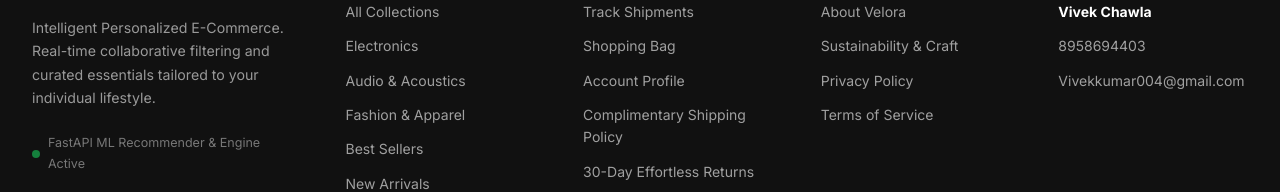
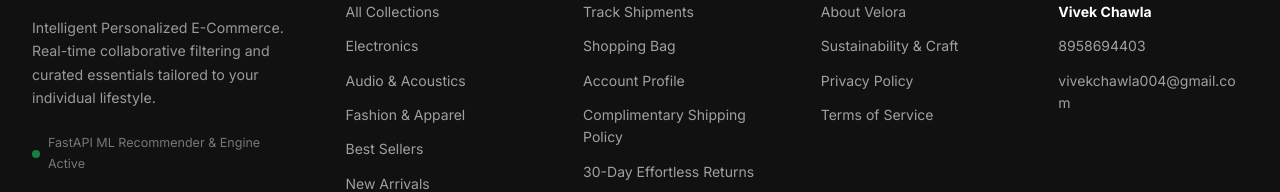
Before and after one commit to vivekchawla0/velora-ecommerce, a React (Vite) app in the folder frontend/: page / in a window 1280 px wide. Shown: the part 4381-4573 px from the top of the page. Built offline with nearby package versions, Linux system fonts and the light colour scheme; no server answers.

Commit message:
Update contact email in Footer to vivekchawla004@gmail.com

```diff
--- a/frontend/src/components/Footer.jsx
+++ b/frontend/src/components/Footer.jsx
@@ -138,11 +138,11 @@ export const Footer = () => {
                 8958694403
               </a>
               <a
-                href="mailto:Vivekkumar004@gmail.com"
+                href="mailto:vivekchawla004@gmail.com"
                 className="footer-link-dark"
                 style={{ color: '#A0A0A0', textDecoration: 'none', wordBreak: 'break-all' }}
               >
-                Vivekkumar004@gmail.com
+                vivekchawla004@gmail.com
               </a>
             </div>
           </div>
```
